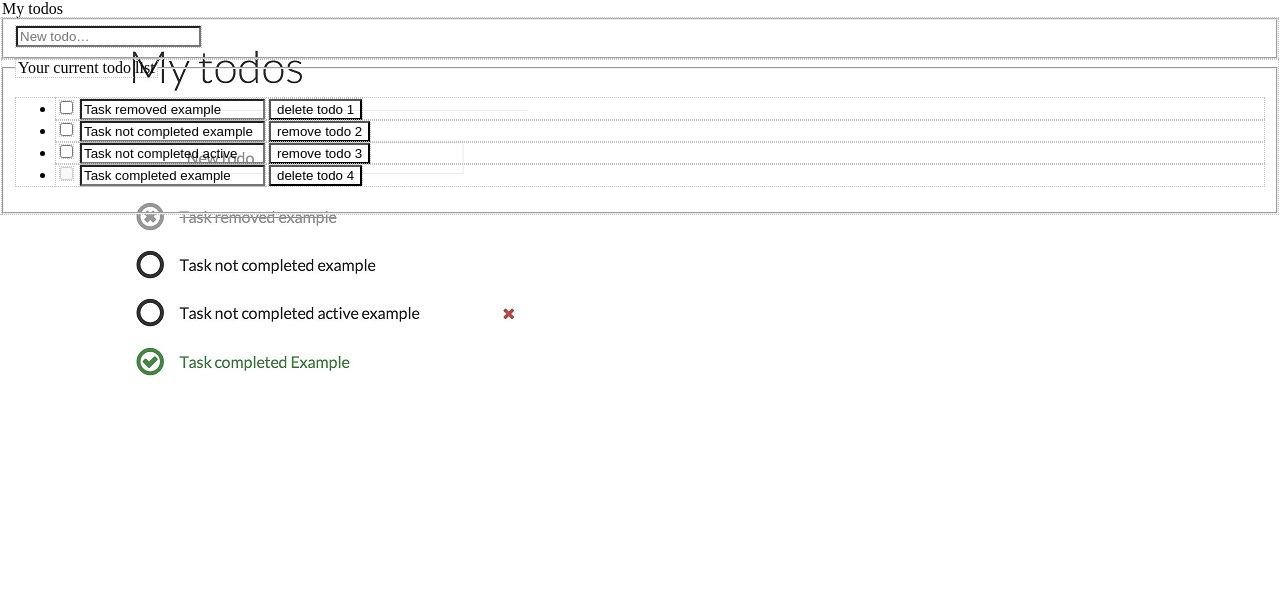
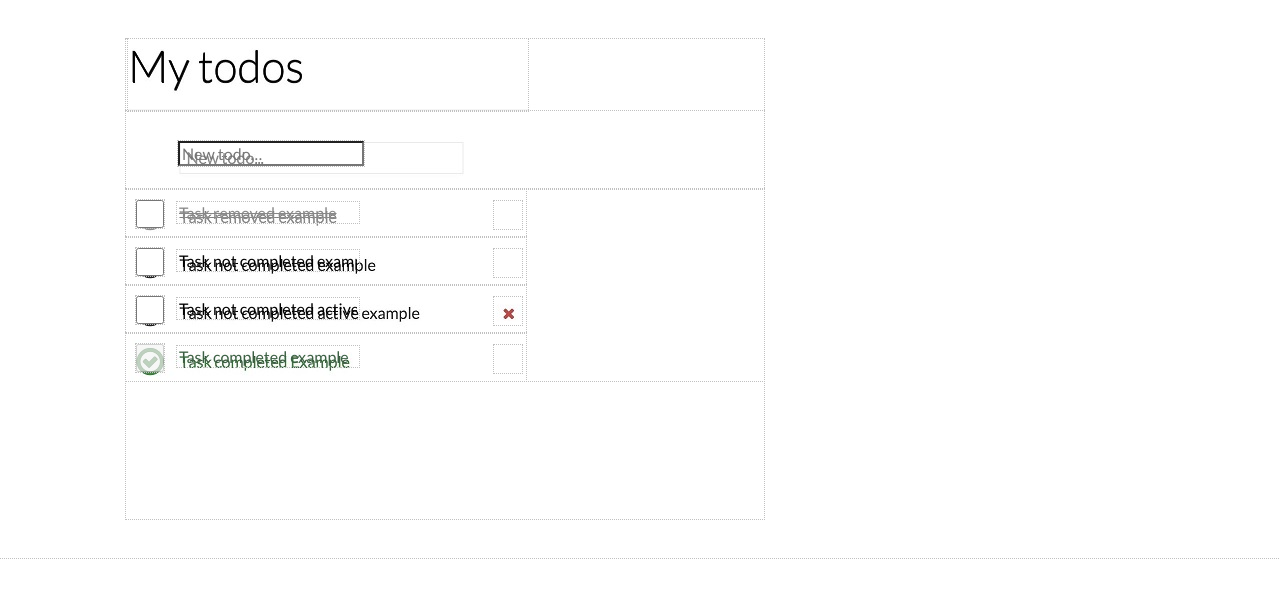
Before and after one commit to chrisbod/NICE-UIDevTest, a plain HTML site: page design/index.htm in a window 1280 px wide. Drawn offline with Linux system fonts and the light colour scheme.

Commit message:
styling elements

```diff
--- a/design/design.css
+++ b/design/design.css
@@ -0,0 +1,91 @@
+/*poached from NICE beta site*/
+@import url(http://fonts.googleapis.com/css?family=Lato:300,400,500,600,700);
+
+
+/* COLOR guide (not using SASS/LESS but why not prep)
+
+$text-color: rgb(0,0,0);
+$lines-low-light: rgb(233,233,233);
+$lines-high-light: rgb(245,245,245);
+
+text color is probably wrong due to anti-aliasing
+
+$complete-color: rgb(59,95,67);
+$removed-color: rgb(136,136,136);
+
+
+
+*/
+
+
+
+
+.todo-list,
+.todo-list input {
+	font-family: lato, arial, helvetica, verdana, sans-serif;
+	color: rgb(0,0,0);
+	font-size: 16px;
+}
+.todo-list fieldset {
+	border-width: 0;
+	margin: 0;
+	padding: 0;
+}
+.todo-list > legend {
+	font-size: 44px;
+	font-weight: 300;
+	height: 70px;
+	border-bottom: 2px solid rgb(245,245,245);
+	width: 396px;
+	margin-left: 2px;
+	text-indent: -2px;/*bit cheeky*/
+}
+.todo-list .todos-add-new {
+	padding: 30px 0 23px 52px;/*slightly unpleasant numbers here - look into margins and padding?*/
+}
+.todo-list .todos {
+	list-style: none;
+	padding: 0;
+	margin: 0;
+	width: 400px;
+}
+.lt-ie9 .todo-list li {
+	list-style: none;
+}
+.todo-list .todo {
+	height: 22px;
+	position: relative;
+	padding: 13px 51px;
+}
+
+
+.todo-list .descriptive {
+	display: none;
+}
+.todo-list .todo-action,
+.todo-list .todo-checkbox {
+	width: 28px;
+	height: 28px;
+	border: 0;
+	position: absolute;
+}
+
+.todo-list .todo-action {
+	right: 4px;
+	top: 12px;
+	color: transparent;
+}
+.todo-list .todo-checkbox {
+	left: 6px;
+	top: 8px;
+}
+.todo-list .todo-text {
+	border-width: 0;
+}
+.todo-list .removed .todo-text {
+	text-decoration: line-through;
+	color: rgb(136,136,136);
+}
+.todo-list .complete .todo-text {
+	color: rgb(59,95,67);
+}
--- a/design/index.htm
+++ b/design/index.htm
@@ -28,9 +28,14 @@
 		 	background-image: url(design.jpg);
 		 	background-repeat: no-repeat;
 		 	margin: 0;
+		 	padding: 39px 126px;
+
 		 }
 		 body {
 		 	margin: 0;
+		 	padding: 0;
+		 	width: 638px;
+		 	height: 480px;
 		 }
 		 * {outline: 1px dotted silver; background-color: transparent}
 		 </style>
@@ -42,7 +47,7 @@
         <input type="text" name="todo-new" placeholder="New todo&hellip;" title="Enter your new todo here" />
       </fieldset>
       <fieldset class="todos-current-list">
-        <legend>Your current todo list</legend>
+        <legend class="descriptive">Your current todo list</legend>
         <ul class="todos">
           <!-- state classnames are generic - need to check  NHS/Nice best practices -->
           <li id="todo-1" class="todo removed" title="This todo has been removed" />
```
